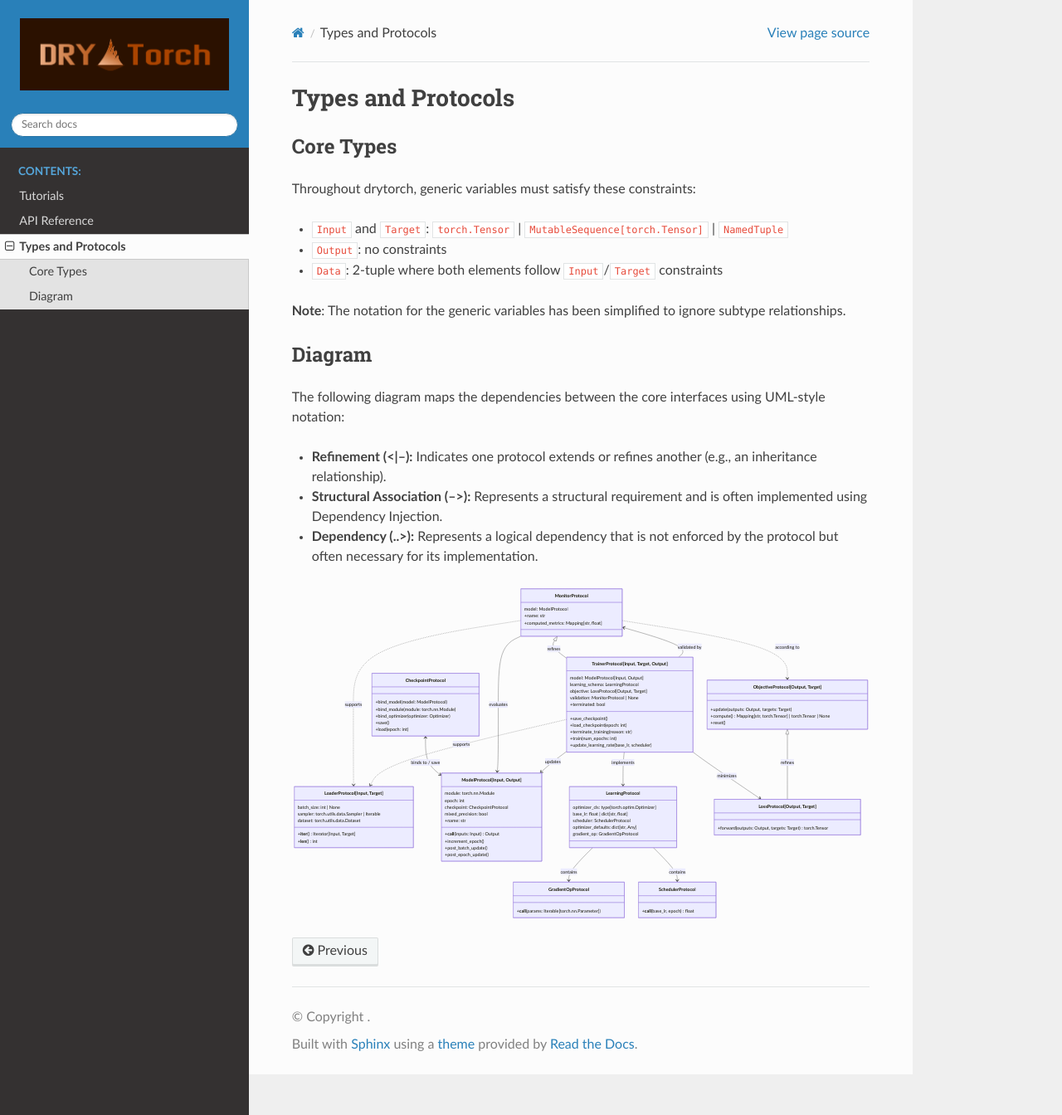
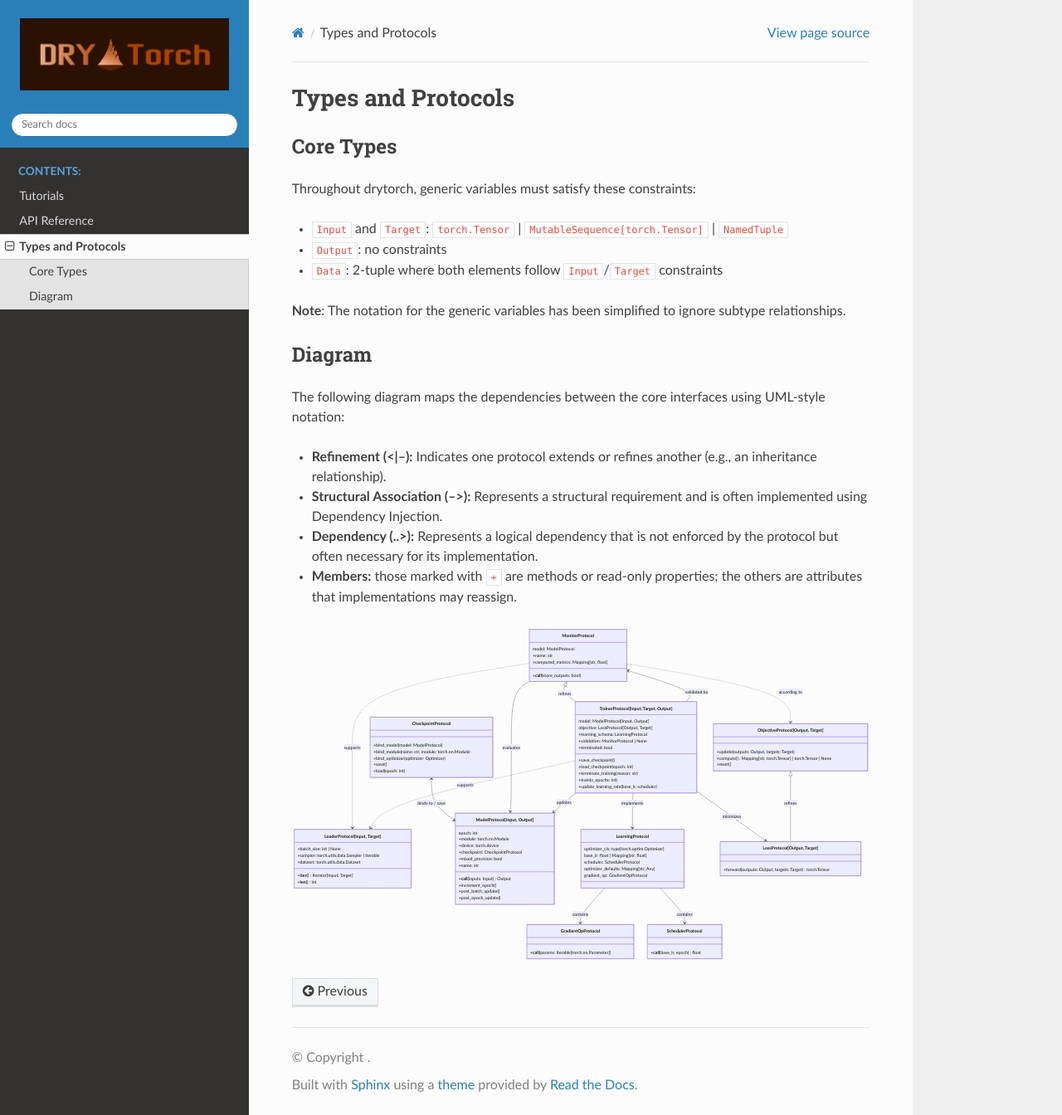
Before and after one commit to nverchev/drytorch, a Sphinx documentation site: the page built from docs/architecture.md, in a window 1280 px wide and 1344 px high. Shown: the whole window at 83% size. Built offline with Sphinx 7.4.7 and the Read the Docs theme 3.1.0, drawn with Linux system fonts in a browser that asks for light colours.

Commit message:
docs: updated architecture

````diff
--- a/docs/architecture.md
+++ b/docs/architecture.md
@@ -21,23 +21,27 @@ The following diagram maps the dependencies between the core interfaces using UM
 
 - **Dependency (..>):** Represents a logical dependency that is not enforced by the protocol but often necessary for its implementation.
 
+- **Members:** those marked with `+` are methods or read-only properties; the
+  others are attributes that implementations may reassign.
+
 ```mermaid
 
 classDiagram
 direction TB
     class LoaderProtocol["LoaderProtocol[Input, Target]"] {
-        batch_size: int | None
-        sampler: torch.utils.data.Sampler | Iterable
-        dataset: torch.utils.data.Dataset
+        +batch_size: int | None
+        +sampler: torch.utils.data.Sampler | Iterable
+        +dataset: torch.utils.data.Dataset
         +__iter__() Iterator[Input, Target]
         +__len__() int
     }
 
     class ModelProtocol["ModelProtocol[Input, Output]"] {
-        module: torch.nn.Module
         epoch: int
-        checkpoint: CheckpointProtocol
-        mixed_precision: bool
+        +module: torch.nn.Module
+        +device: torch.device
+        +checkpoint: CheckpointProtocol
+        +mixed_precision: bool
         +name: str
         +__call__(inputs: Input) Output
         +increment_epoch()
@@ -47,7 +51,7 @@ direction TB
 
     class CheckpointProtocol {
         +bind_model(model: ModelProtocol)
-        +bind_module(module: torch.nn.Module)
+        +bind_module(name: str, module: torch.nn.Module)
         +bind_optimizer(optimizer: Optimizer)
         +save()
         +load(epoch: int)
@@ -63,9 +67,9 @@ direction TB
 
     class LearningProtocol {
         optimizer_cls: type[torch.optim.Optimizer]
-        base_lr: float | dict[str, float]
+        base_lr: float | Mapping[str, float]
         scheduler: SchedulerProtocol
-        optimizer_defaults: dict[str, Any]
+        optimizer_defaults: Mapping[str, Any]
         gradient_op: GradientOpProtocol
     }
 
@@ -83,18 +87,19 @@ direction TB
         model: ModelProtocol
         +name: str
         +computed_metrics: Mapping[str, float]
+        +__call__(store_outputs: bool)
     }
 
     class TrainerProtocol["TrainerProtocol[Input, Target, Output]"] {
         model: ModelProtocol[Input, Output]
-        learning_schema: LearningProtocol
         objective: LossProtocol[Output, Target]
-        validation: MonitorProtocol | None
+        +learning_schema: LearningProtocol
+        +validation: MonitorProtocol | None
         +terminated: bool
         +save_checkpoint()
         +load_checkpoint(epoch: int)
         +terminate_training(reason: str)
-        +train(num_epochs: int)
+        +train(n_epochs: int)
         +update_learning_rate(base_lr, scheduler)
     }
 
````
